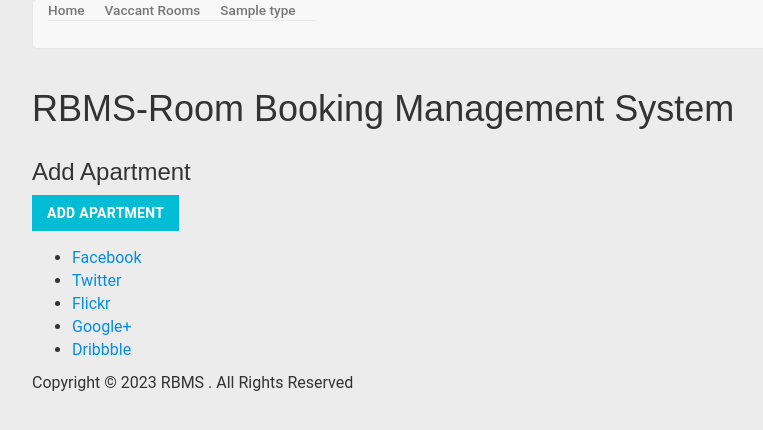
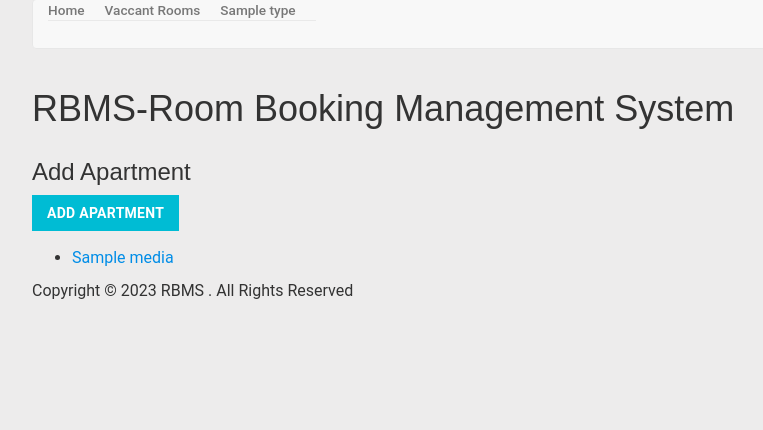
Before and after one commit to indieka900/rental-booking, a Django app: template rental_app/templates/app/add_room.html in a window 1280 px wide. Shown: the part 301-731 px from the top of the page, without its empty margins (38-801 px from the left). Run offline with Django 3.2, Linux system fonts and the light colour scheme; the template is opened without the code that fills it: most values are stand-ins (such as "Sample title", 1, 10 or a date in 2020); some libraries are stand-ins or nearby versions.

Commit message:
social media

```diff
--- a/rental_app/admin.py
+++ b/rental_app/admin.py
@@ -1,5 +1,5 @@
 from django.contrib import admin
-from rental_app.models import (Apartments, Rooms, Booking_History,Page)
+from rental_app.models import (Apartments, Rooms, Booking_History,Page,Social_media)
 
 
 
@@ -20,6 +20,7 @@ class ApartmentsAdmin(admin.ModelAdmin):
 
 admin.site.register(Booking_History)
 admin.site.register(Page)
+admin.site.register(Social_media)
 
 
 # Register your models here.
--- a/rental_app/templates/base.html
+++ b/rental_app/templates/base.html
@@ -215,11 +215,9 @@
             <div class="footer-social-icons wow fadeInDown animated animated" data-wow-delay=".5s"
                 style="visibility: visible; animation-delay: 0.5s; animation-name: fadeInDown;">
                 <ul>
-                    <li><a class="facebook" href="#"><span>Facebook</span></a></li>
-                    <li><a class="twitter" href="#"><span>Twitter</span></a></li>
-                    <li><a class="flickr" href="#"><span>Flickr</span></a></li>
-                    <li><a class="googleplus" href="#"><span>Google+</span></a></li>
-                    <li><a class="dribbble" href="#"><span>Dribbble</span></a></li>
+                    {% for media in medias %}
+                        <li><a class="{{media.icon}}" href="{{media.link}}"><span>{{media.name}}</span></a></li>
+                    {% endfor %}
                 </ul>
             </div>
             <p class="wow zoomIn animated animated" data-wow-delay=".5s"
--- a/rental_app/views.py
+++ b/rental_app/views.py
@@ -1,7 +1,7 @@
 from django.shortcuts import render,redirect
 from accounts.confirmation_email import send_booking_confirmation_email
 from accounts.models import Prospectivetenant, Landlord
-from rental_app.models import Rooms, Apartments, Booking_History,Page
+from rental_app.models import Rooms, Apartments, Booking_History,Page, Social_media
 from rental_app.forms import RoomForm, ApartmentForm
 from django.contrib.auth.decorators import login_required
 from django.contrib import messages
@@ -13,6 +13,7 @@ from django.contrib.auth.decorators import permission_required
 #common
 def common_data(pageName='not'):
     return {
+        'medias':Social_media.objects.all(),
         'pages': Page.objects.all(),
         'nav': pageName,
     }
```
Also changed, not shown: rental_app/models.py (+8 -0 lines), accounts/migrations/0002_alter_customuser_image.py (added), rental_app/migrations/0013_social_media.py (added).
